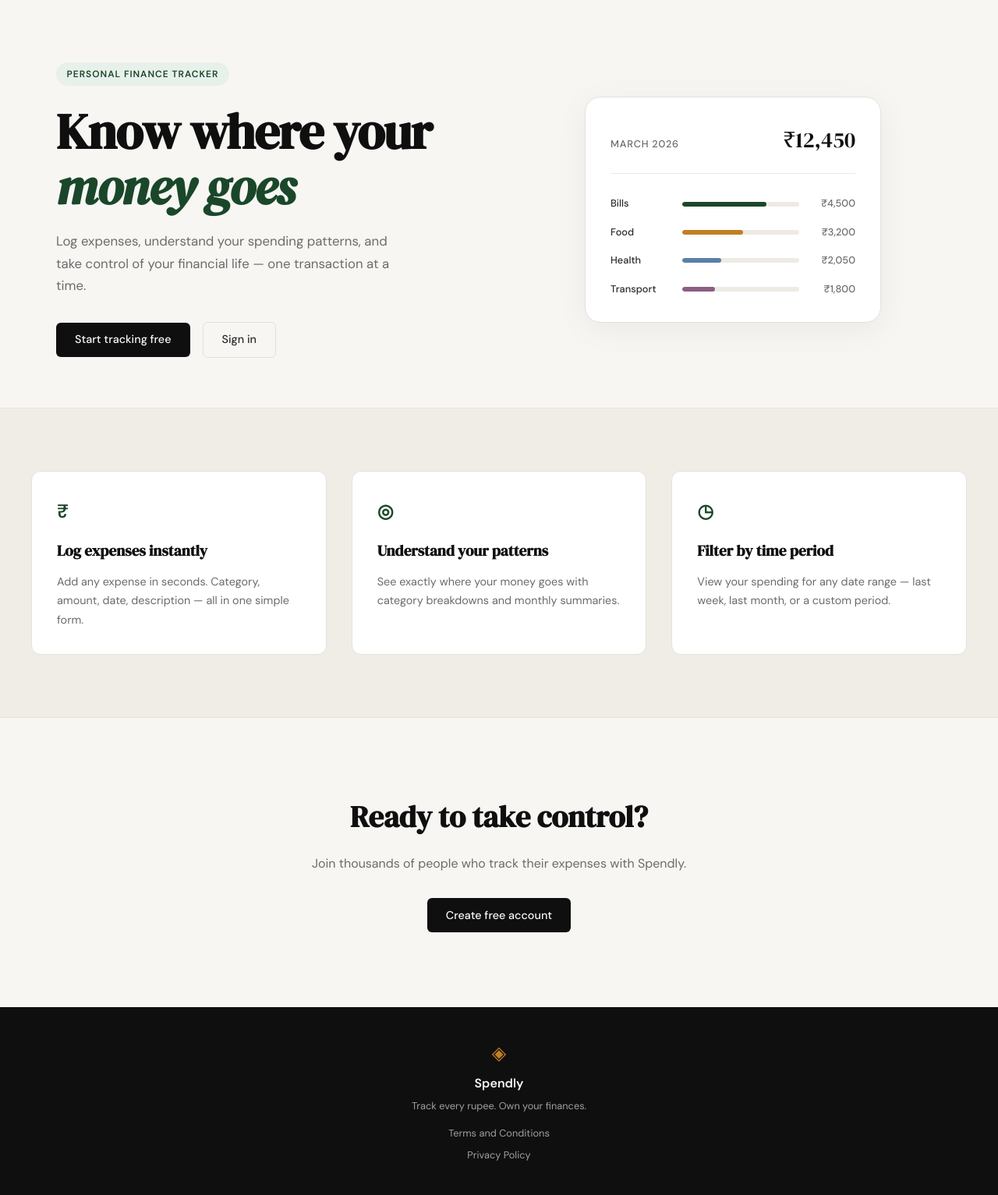
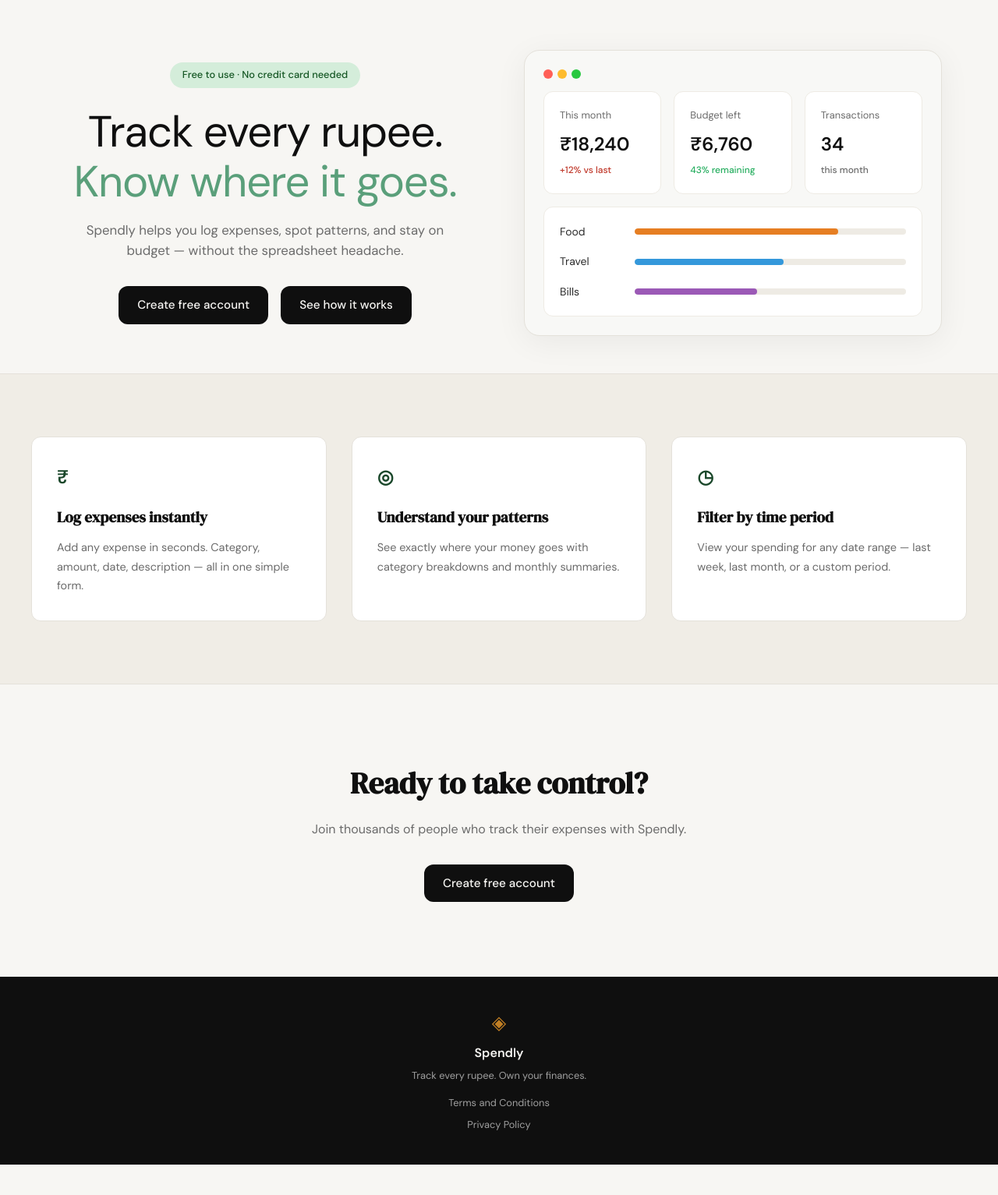
Before and after one commit to Sudiptagiri24/spendly, a Flask app: page / in a window 1280 px wide. Shown: the part 61-1594 px from the top of the page at 78% size. After the commit the page ends 1555 px from the top, so only its background shows below. Run offline with Flask 3, Linux system fonts and the light colour scheme.

Commit message:
landing: redesign hero section to match mockup

```diff
--- a/static/css/style.css
+++ b/static/css/style.css
@@ -124,7 +124,7 @@ a { color: inherit; text-decoration: none; }
 /* ------------------------------------------------------------------ */
 
 .hero {
-    padding: 5rem 2rem 4rem;
+    padding: 4rem 2rem 3rem;
     display: grid;
     grid-template-columns: 1fr 1fr;
     gap: 4rem;
@@ -133,49 +133,87 @@ a { color: inherit; text-decoration: none; }
     margin: 0 auto;
 }
 
+.hero-content {
+    text-align: center;
+}
+
 .hero-badge {
     display: inline-block;
-    background: var(--accent-light);
-    color: var(--accent);
-    font-size: 0.75rem;
-    font-weight: 600;
-    letter-spacing: 0.08em;
-    text-transform: uppercase;
-    padding: 0.35rem 0.85rem;
+    background: #d4edda;
+    color: #155724;
+    font-size: 0.8rem;
+    font-weight: 500;
+    padding: 0.4rem 1rem;
     border-radius: 999px;
     margin-bottom: 1.5rem;
 }
 
 .hero-title {
-    font-family: var(--font-display);
-    font-size: clamp(2.5rem, 5vw, 4rem);
-    line-height: 1.1;
+    font-family: var(--font-body);
+    font-size: clamp(2.5rem, 5vw, 3.5rem);
+    line-height: 1.15;
     letter-spacing: -0.02em;
     color: var(--ink);
-    margin-bottom: 1.25rem;
+    margin-bottom: 1rem;
+    font-weight: 400;
 }
 
-.hero-title em {
-    font-style: italic;
-    color: var(--accent);
+.text-green {
+    color: #5a9f7a;
+    font-weight: 400;
 }
 
 .hero-subtitle {
     font-size: 1.05rem;
     color: var(--ink-muted);
-    line-height: 1.7;
-    max-width: 460px;
-    margin-bottom: 2rem;
+    line-height: 1.6;
+    max-width: 500px;
+    margin: 0 auto 2rem;
 }
 
 .hero-actions {
     display: flex;
     gap: 1rem;
     align-items: center;
+    justify-content: center;
 }
 
+.btn-primary {
+    display: inline-block;
+    background: var(--ink);
+    color: var(--paper);
+    padding: 0.75rem 1.5rem;
+    border-radius: 12px;
+    font-family: var(--font-body);
+    font-size: 0.95rem;
+    font-weight: 500;
+    cursor: pointer;
+    border: none;
+    transition: background 0.2s;
+    text-decoration: none;
+}
+
+.btn-primary:hover { background: #222; }
+
+.btn-secondary {
+    display: inline-block;
+    background: var(--ink);
+    color: var(--paper);
+    padding: 0.75rem 1.5rem;
+    border-radius: 12px;
+    font-family: var(--font-body);
+    font-size: 0.95rem;
+    font-weight: 500;
+    cursor: pointer;
+    border: none;
+    transition: background 0.2s;
+    text-decoration: none;
+}
+
+.btn-secondary:hover { background: #222; }
+
 /* ------------------------------------------------------------------ */
-/* Mock card (hero visual)                                             */
+/* Dashboard mockup (hero visual)                                      */
 /* ------------------------------------------------------------------ */
 
 .hero-visual {
@@ -183,99 +221,113 @@ a { color: inherit; text-decoration: none; }
     justify-content: center;
 }
 
-.mock-card {
-    background: var(--paper-card);
+.dashboard-mockup {
+    background: #f8f8f6;
     border: 1px solid var(--border);
     border-radius: var(--radius-lg);
-    padding: 2rem;
+    padding: 1.5rem;
     width: 100%;
-    max-width: 380px;
+    max-width: 700px;
     box-shadow: 0 8px 40px rgba(0,0,0,0.06);
 }
 
-.mock-card-header {
-    display: flex;
-    justify-content: space-between;
-    align-items: baseline;
-    margin-bottom: 1.75rem;
-    padding-bottom: 1.25rem;
-    border-bottom: 1px solid var(--border-soft);
+.mock-window-header {
+    margin-bottom: 1rem;
 }
 
-.mock-label {
-    font-size: 0.8rem;
-    font-weight: 500;
-    color: var(--ink-muted);
-    text-transform: uppercase;
-    letter-spacing: 0.06em;
+.window-dots {
+    display: flex;
+    gap: 6px;
 }
 
-.mock-total {
-    font-family: var(--font-display);
-    font-size: 1.75rem;
-    color: var(--ink);
+.dot {
+    width: 12px;
+    height: 12px;
+    border-radius: 50%;
 }
 
-.mock-bars { display: flex; flex-direction: column; gap: 1rem; }
+.dot-red { background: #ff5f57; }
+.dot-yellow { background: #febc2e; }
+.dot-green { background: #28c840; }
 
-.mock-bar-row {
+.mock-stats-grid {
     display: grid;
-    grid-template-columns: 80px 1fr 60px;
-    align-items: center;
-    gap: 0.75rem;
+    grid-template-columns: repeat(3, 1fr);
+    gap: 1rem;
+    margin-bottom: 1rem;
 }
 
-.mock-cat {
+.stat-card {
+    background: var(--paper-card);
+    border-radius: var(--radius-md);
+    padding: 1.25rem;
+    border: 1px solid var(--border-soft);
+}
+
+.stat-label {
     font-size: 0.8rem;
+    color: var(--ink-muted);
+    margin-bottom: 0.5rem;
+}
+
+.stat-value {
+    font-size: 1.5rem;
+    font-weight: 600;
+    color: var(--ink);
+    margin-bottom: 0.25rem;
+}
+
+.stat-change {
+    font-size: 0.75rem;
     font-weight: 500;
+}
+
+.stat-change.positive { color: #c0392b; }
+.stat-change.success { color: #27ae60; }
+.stat-change.muted { color: var(--ink-muted); }
+
+.mock-categories {
+    background: var(--paper-card);
+    border-radius: var(--radius-md);
+    padding: 1.25rem;
+    border: 1px solid var(--border-soft);
+    display: flex;
+    flex-direction: column;
+    gap: 1rem;
+}
+
+.category-row {
+    display: grid;
+    grid-template-columns: 80px 1fr;
+    align-items: center;
+    gap: 1rem;
+}
+
+.category-name {
+    font-size: 0.875rem;
     color: var(--ink-soft);
 }
 
-.mock-bar-track {
-    height: 6px;
+.progress-track {
+    height: 8px;
     background: var(--border-soft);
     border-radius: 999px;
     overflow: hidden;
 }
 
-.mock-bar {
+.progress-bar {
     height: 100%;
-    background: var(--accent);
     border-radius: 999px;
     transition: width 0.6s ease;
 }
 
-.mock-bar-2 { background: var(--accent-2); }
-.mock-bar-3 { background: #5b7fa6; }
-.mock-bar-4 { background: #8b5e83; }
-
-.mock-amt {
-    font-size: 0.8rem;
-    font-weight: 500;
-    color: var(--ink-muted);
-    text-align: right;
-}
+.progress-food { background: #e67e22; }
+.progress-travel { background: #3498db; }
+.progress-bills { background: #9b59b6; }
 
 /* ------------------------------------------------------------------ */
 /* Buttons                                                             */
 /* ------------------------------------------------------------------ */
-
-.btn-primary {
-    display: inline-block;
-    background: var(--ink);
-    color: var(--paper);
-    padding: 0.65rem 1.5rem;
-    border-radius: var(--radius-sm);
-    font-family: var(--font-body);
-    font-size: 0.9rem;
-    font-weight: 500;
-    cursor: pointer;
-    border: none;
-    transition: background 0.2s;
-    text-decoration: none;
-}
-
-.btn-primary:hover { background: var(--accent); }
 
 .btn-ghost {
     display: inline-block;
--- a/templates/landing.html
+++ b/templates/landing.html
@@ -5,56 +5,65 @@
 {% block content %}
 
 <section class="hero">
-    <div class="hero-inner">
-        <div class="hero-badge">Personal Finance Tracker</div>
+    <div class="hero-content">
+        <div class="hero-badge">Free to use · No credit card needed</div>
         <h1 class="hero-title">
-            Know where your<br>
-            <em>money goes</em>
+            Track every rupee.<br>
+            <span class="text-green">Know where it goes.</span>
         </h1>
         <p class="hero-subtitle">
-            Log expenses, understand your spending patterns,
-            and take control of your financial life —
-            one transaction at a time.
+            Spendly helps you log expenses, spot patterns, and stay
+            on budget — without the spreadsheet headache.
         </p>
         <div class="hero-actions">
-            <a href="{{ url_for('register') }}" class="btn-primary">Start tracking free</a>
-            <a href="{{ url_for('login') }}" class="btn-ghost">Sign in</a>
+            <a href="{{ url_for('register') }}" class="btn-primary">Create free account</a>
+            <a href="#how-it-works" class="btn-secondary">See how it works</a>
         </div>
     </div>
     <div class="hero-visual">
-        <div class="mock-card">
-            <div class="mock-card-header">
-                <span class="mock-label">March 2026</span>
-                <span class="mock-total">₹12,450</span>
+        <div class="dashboard-mockup">
+            <div class="mock-window-header">
+                <div class="window-dots">
+                    <span class="dot dot-red"></span>
+                    <span class="dot dot-yellow"></span>
+                    <span class="dot dot-green"></span>
+                </div>
             </div>
-            <div class="mock-bars">
-                <div class="mock-bar-row">
-                    <span class="mock-cat">Bills</span>
-                    <div class="mock-bar-track">
-                        <div class="mock-bar" style="width: 72%"></div>
+            <div class="mock-stats-grid">
+                <div class="stat-card">
+                    <div class="stat-label">This month</div>
+                    <div class="stat-value">₹18,240</div>
+                    <div class="stat-change positive">+12% vs last</div>
+                </div>
+                <div class="stat-card">
+                    <div class="stat-label">Budget left</div>
+                    <div class="stat-value">₹6,760</div>
+                    <div class="stat-change success">43% remaining</div>
+                </div>
+                <div class="stat-card">
+                    <div class="stat-label">Transactions</div>
+                    <div class="stat-value">34</div>
+                    <div class="stat-change muted">this month</div>
+                </div>
+            </div>
+            <div class="mock-categories">
+                <div class="category-row">
+                    <span class="category-name">Food</span>
+                    <div class="progress-track">
+                        <div class="progress-bar progress-food" style="width: 75%"></div>
                     </div>
-                    <span class="mock-amt">₹4,500</span>
                 </div>
-                <div class="mock-bar-row">
-                    <span class="mock-cat">Food</span>
-                    <div class="mock-bar-track">
-                        <div class="mock-bar mock-bar-2" style="width: 52%"></div>
+                <div class="category-row">
+                    <span class="category-name">Travel</span>
+                    <div class="progress-track">
+                        <div class="progress-bar progress-travel" style="width: 55%"></div>
                     </div>
-                    <span class="mock-amt">₹3,200</span>
                 </div>
-                <div class="mock-bar-row">
-                    <span class="mock-cat">Health</span>
-                    <div class="mock-bar-track">
-                        <div class="mock-bar mock-bar-3" style="width: 33%"></div>
+                <div class="category-row">
+                    <span class="category-name">Bills</span>
+                    <div class="progress-track">
+                        <div class="progress-bar progress-bills" style="width: 45%"></div>
                     </div>
-                    <span class="mock-amt">₹2,050</span>
-                </div>
-                <div class="mock-bar-row">
-                    <span class="mock-cat">Transport</span>
-                    <div class="mock-bar-track">
-                        <div class="mock-bar mock-bar-4" style="width: 28%"></div>
-                    </div>
-                    <span class="mock-amt">₹1,800</span>
                 </div>
             </div>
         </div>
```
